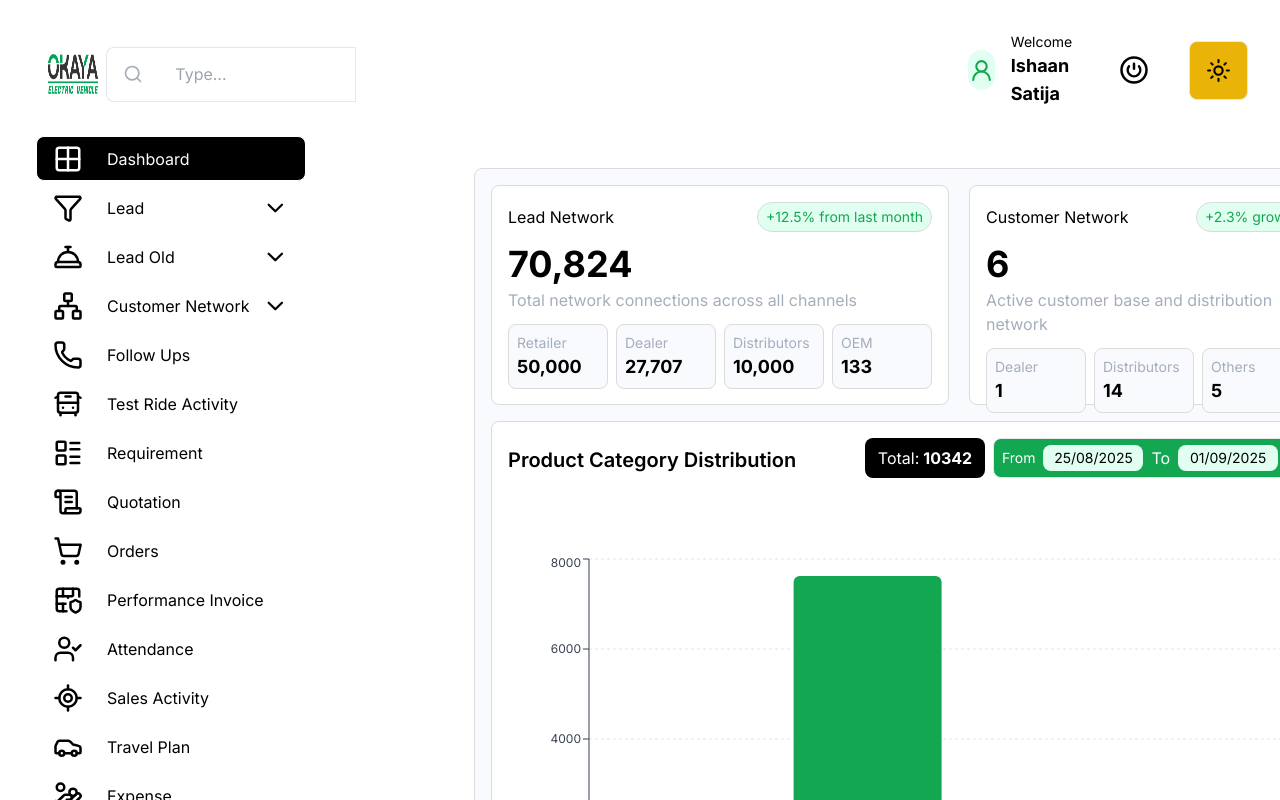
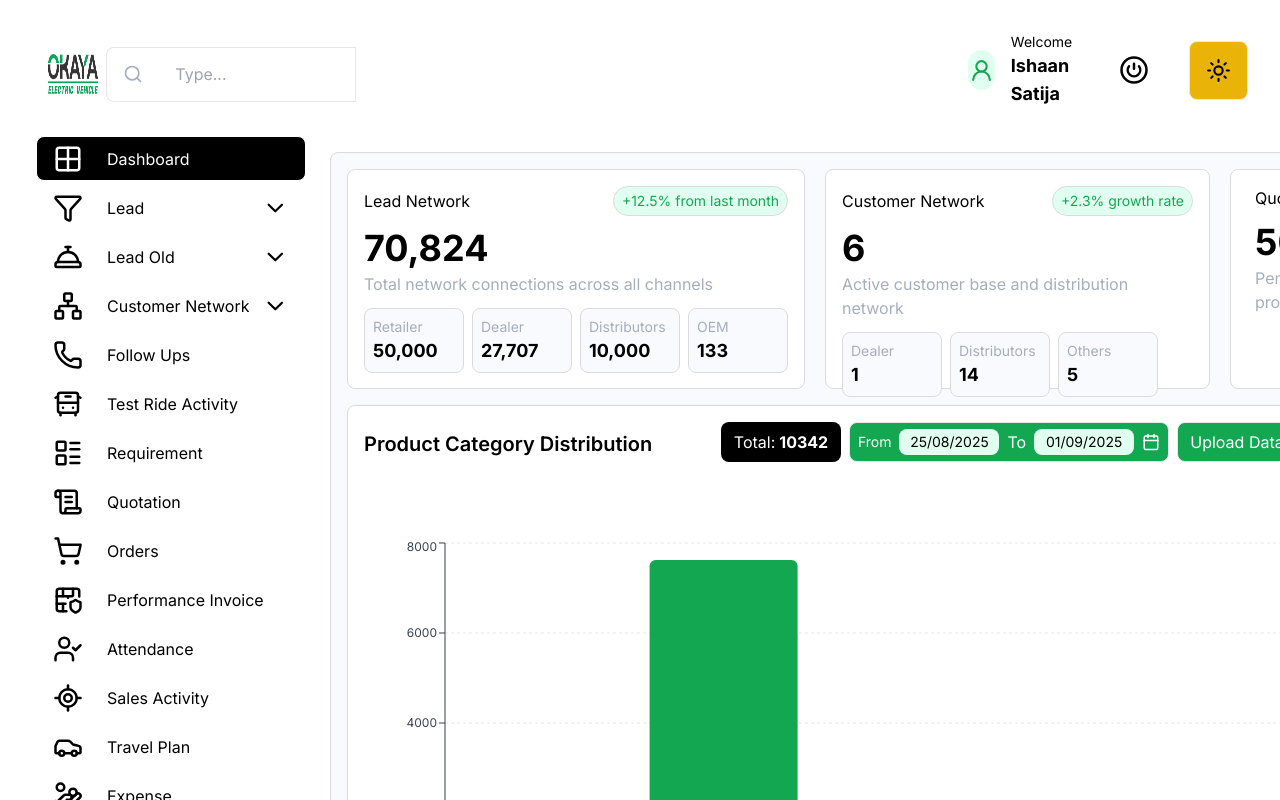
Before and after one commit to Latentpotential/demo, a React (Vite) app: page / in a window 1280 px wide. Shown: the top 800 px of the page. Built offline with nearby package versions, Linux system fonts and the light colour scheme.

Commit message:
addedbackdrop

```diff
--- a/src/components/FirstPage.jsx
+++ b/src/components/FirstPage.jsx
@@ -5,9 +5,9 @@
 
 const FirstPage = () => {
   return (
-    <div className="overflow-x-hidden h-full max-w-screen dark:bg-black/80">
+    <div className="overflow-x-hidden h-[100%] max-w-screen dark:bg-black/80">
       <NavBar showSearch={true} />
-      <div className="overflow-x-hidden pl-9 absolute w-full dark:bg-black/80 flex pr-6 gap-4">
+      <div className="overflow-x-hidden overflow-y-scroll scrollbar-hide pl-9 absolute w-full dark:bg-black/80 flex pr-6 gap-4">
         <SideBar />
         <MainCard />
       </div>
--- a/src/components/MainCard.jsx
+++ b/src/components/MainCard.jsx
@@ -57,7 +57,7 @@
 
 
   return (
-    <div className='w-[1670px] h-[2030px] relative top-28 left-36 bg-gray-300 dark:bg-black/20 dark:text-white rounded-lg mt-14 ml-2 border border-gray-200 dark:border-gray-500'>
+    <div className='w-[1670px] h-[2030px] relative top-24 bg-gray-300 dark:bg-black/20 dark:text-white rounded-lg mt-14 ml-2 border border-gray-200 dark:border-gray-500'>
       <div className="flex justify-start items-start">
         <MiniCardOp data={FirstCardData}  />
         <MiniCardOp data={SecondDataCard} />
--- a/src/components/NavBar.jsx
+++ b/src/components/NavBar.jsx
@@ -5,7 +5,7 @@
 
 const NavBar = ({showSearch = false}) => {
   return (
-    <nav className="fixed top-0 left-0 w-full pb-5 bg-white dark:bg-inherit backdrop-blur-3xl  z-50">
+    <nav className="fixed top-0 left-0 w-full pb-5 bg-white dark:bg-black/20 backdrop-blur-3xl  z-50">
       <div className='flex justify-between items-center '>
         <div className='bg-white p-2 ml-10 mt-10 rounded-lg'>
           <img src={Logo} alt="Okaya Logo" className="w-25 h-10"/>
--- a/src/components/SideBar.jsx
+++ b/src/components/SideBar.jsx
@@ -45,7 +45,7 @@
         onClick={handleClick}
         className={`w-[270px] h-[45px] flex justify-between items-center p-4 text-left border border-white dark:border-neutral-600 ${
           nature === "secondary" ? "bg-black text-white dark:text-white" : "bg-white text-black "
-        } rounded-lg dark:bg-black/50 dark:text-white`}
+        } rounded-lg dark:bg-black/30 dark:text-white`}
       >
         <div className="flex items-center w-full">
           <div className="mr-6">{icon}</div>
@@ -69,7 +69,7 @@
     icon: <Grid2X2 size={30} />,
     nature: "secondary",
     collapsible: false,
-    path: "/", // Add navigation path
+    path: "/",
   },
   {
     title: "Lead",
@@ -202,7 +202,7 @@
 
 const SideBar = () => {
   return (
-    <div className="relative  top-24 bg-white dark:bg-inherit max-w-md mx-auto mt-10">
+    <div className="relative top-24 bg-white h-[100%] dark:bg-black/30  max-w-md mx-auto mt-10">
       {SidebarItems.map((item, index) => (
         <SidebarItem
           key={index}
```
